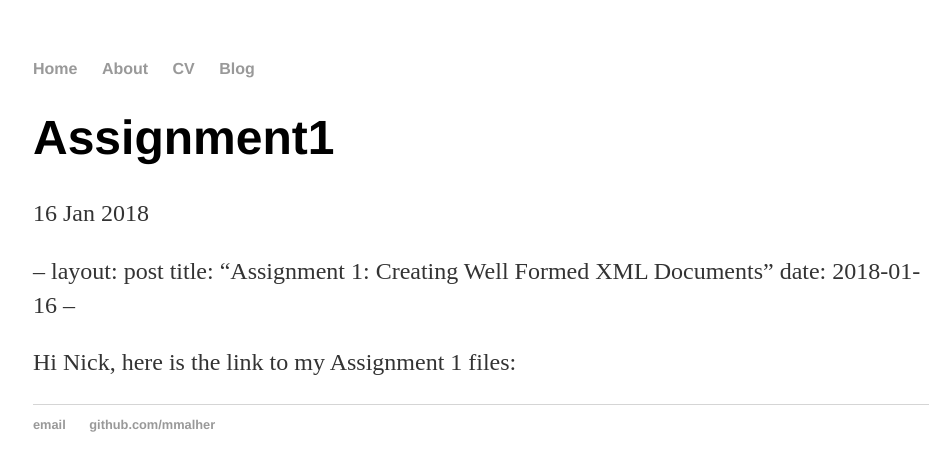
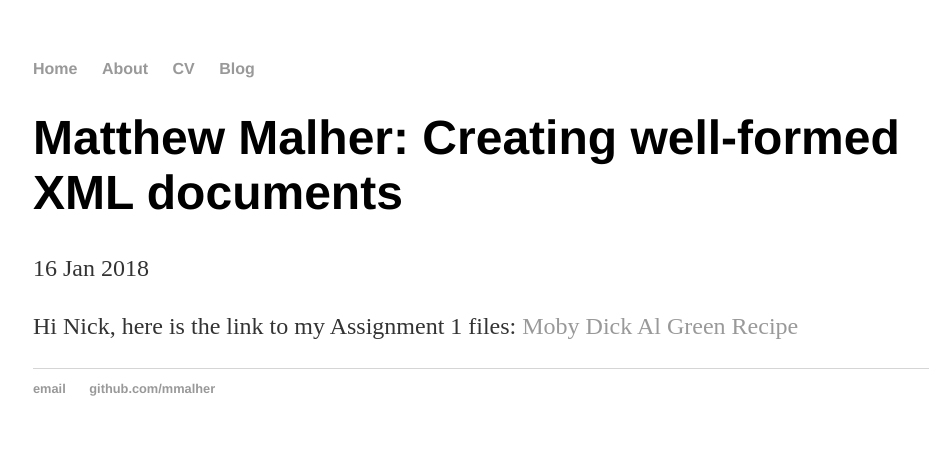
Before and after one commit to mmalher/mmalher.github.io, a Jekyll site: the page built from _posts/2018-01-16-assignment1.md, in a window 1280 px wide. Shown: the top 471 px of the page, without its empty margins (159-1110 px from the left). Built offline with Jekyll 4.4.1, drawn with Linux system fonts in a browser that asks for light colours; our own code applies the rules of GitHub Pages for plain Markdown files.

Commit message:
Update 2018-01-16-assignment1.md

```diff
--- a/_posts/2018-01-16-assignment1.md
+++ b/_posts/2018-01-16-assignment1.md
@@ -1,7 +1,10 @@
---
+---
 layout: post
-title: "Assignment 1: Creating Well Formed XML Documents"
+title: "Matthew Malher: Creating well-formed XML documents"
 date: 2018-01-16
---
+---
 
 Hi Nick, here is the link to my Assignment 1 files:
+[Moby Dick](mmalher.github.io/assignments/assignment1/mobydick.xml)
+[Al Green](mmalher.github.io/assignments/assignment1/al_green.xml)
+[Recipe](mmalher.github.io/assignments/assignment1/recipe.xml)
```
